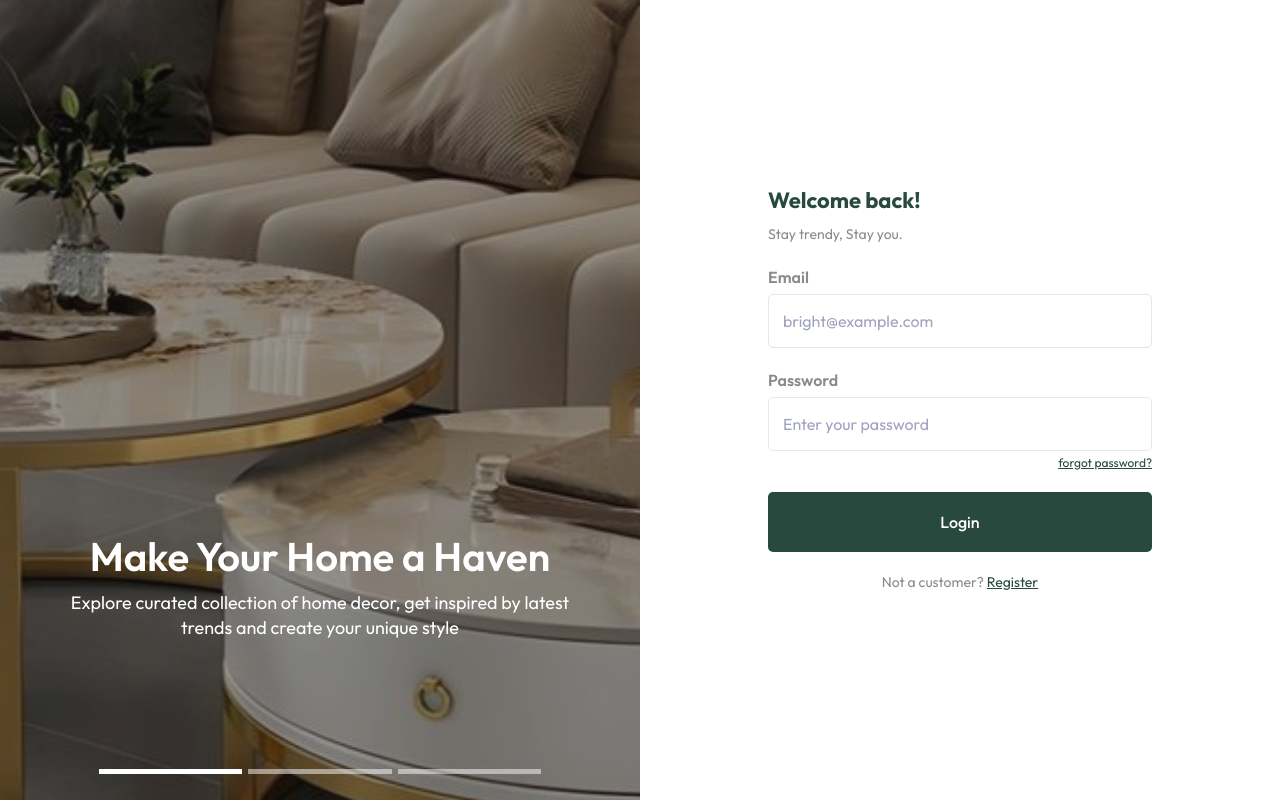
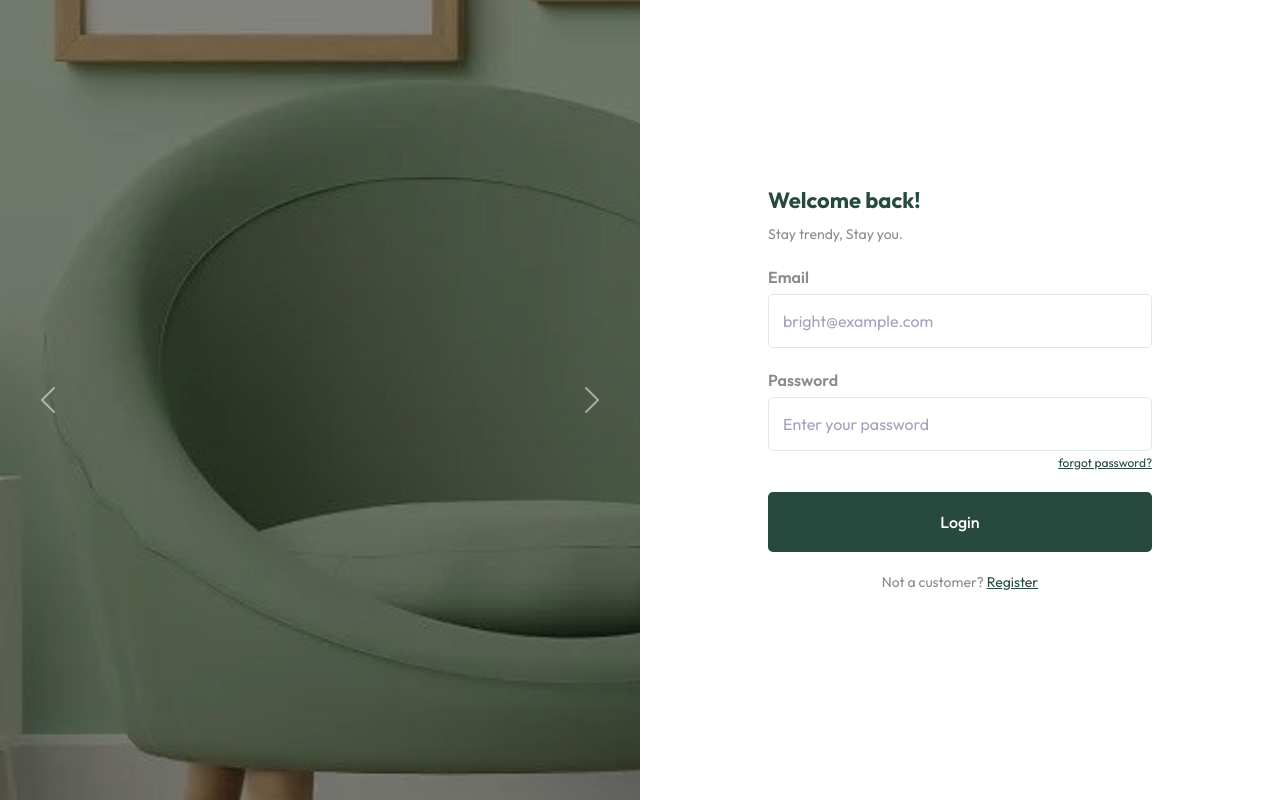
Before and after one commit to Ayodejioladimeji/dEkOR, a Next.js app: page /auth/login in a window 1280 px wide. Built offline with nearby package versions, Linux system fonts and the light colour scheme.

Commit message:
Re-fixed updated on the endpoints.

```diff
--- a/src/components/Products.tsx
+++ b/src/components/Products.tsx
@@ -18,7 +18,7 @@ const Products = () => {
   useEffect(() => {
     const getProducts = async () => {
       const res: any = await GetRequest(
-        `?organization_id=${ORGANISATION_ID}&reverse_sort=false&page=1&size=9&Appid=${APP_ID}&Apikey=${API_KEY}`
+        `/products?organization_id=${ORGANISATION_ID}&reverse_sort=false&page=1&size=9&Appid=${APP_ID}&Apikey=${API_KEY}`
       );
 
       if (res?.status === 200) {
--- a/src/components/SimilarProduct.tsx
+++ b/src/components/SimilarProduct.tsx
@@ -20,7 +20,7 @@ const SimilarProduct = (props: Props) => {
     if (props?.id) {
       const getProducts = async () => {
         const res: any = await GetRequest(
-          `?organization_id=${ORGANISATION_ID}&reverse_sort=false&page=1&size=40&Appid=${APP_ID}&Apikey=${API_KEY}`
+          `/products?organization_id=${ORGANISATION_ID}&reverse_sort=false&page=1&size=40&Appid=${APP_ID}&Apikey=${API_KEY}`
         );
 
         if (res?.status === 200) {
--- a/src/components/TopDeals.tsx
+++ b/src/components/TopDeals.tsx
@@ -27,7 +27,7 @@ const TopDeals = () => {
   useEffect(() => {
     const getProducts = async () => {
       const res: any = await GetRequest(
-        `?organization_id=${ORGANISATION_ID}&reverse_sort=false&page=1&size=9&Appid=${APP_ID}&Apikey=${API_KEY}`
+        `/products?organization_id=${ORGANISATION_ID}&reverse_sort=false&page=1&size=9&Appid=${APP_ID}&Apikey=${API_KEY}`
       );
 
       if (res?.status === 200) {
--- a/src/pages/_app.tsx
+++ b/src/pages/_app.tsx
@@ -17,6 +17,8 @@ export default function App({ Component, pageProps }: AppProps) {
         crossOrigin="anonymous"
       ></Script>
 
+      {/* <Script src="https://cdn.jsdelivr.net/npm/bootstrap@5.1.3/dist/js/bootstrap.bundle.min.js"></Script> */}
+
       <DataProvider>
         <Component {...pageProps} />
       </DataProvider>
--- a/src/pages/auth/login.tsx
+++ b/src/pages/auth/login.tsx
@@ -7,7 +7,6 @@ import Link from "next/link";
 // import { useRouter } from "next/router";
 // import cogoToast from "cogo-toast";
 import Loading from "@/common/loading";
-import Goback from "@/common/Goback";
 import Image from "next/image";
 
 // VALIDATION REGEX
@@ -69,19 +68,19 @@ const Login = () => {
         return (
           <div className="auth">
             <div className="auth-left">
-              <div
-                id="carouselExampleIndicators"
+              {/* <div
+                id="carouselExampleAutoplaying"
                 className="carousel slide"
                 data-bs-ride="carousel"
               >
-                <div className="back bg-danger">
+                <div className="back">
                   <Goback />
                 </div>
 
                 <div className="carousel-indicators">
                   <button
                     type="button"
-                    data-bs-target="#carouselExampleIndicators"
+                    data-bs-target="#carouselExampleAutoplaying"
                     data-bs-slide-to="0"
                     className="active"
                     aria-current="true"
@@ -89,20 +88,20 @@ const Login = () => {
                   ></button>
                   <button
                     type="button"
-                    data-bs-target="#carouselExampleIndicators"
+                    data-bs-target="#carouselExampleAutoplaying"
                     data-bs-slide-to="1"
                     aria-label="Slide 2"
                   ></button>
                   <button
                     type="button"
-                    data-bs-target="#carouselExampleIndicators"
+                    data-bs-target="#carouselExampleAutoplaying"
                     data-bs-slide-to="2"
                     aria-label="Slide 3"
                   ></button>
                 </div>
 
                 <div className="carousel-inner">
-                  <div className="carousel-item active">
+                  <div className="carousel-item active" data-bs-interval="500">
                     <Image
                       src="/images/hero7.svg"
                       className="d-block w-100"
@@ -159,6 +158,66 @@ const Login = () => {
                     </div>
                   </div>
                 </div>
+              </div> */}
+
+              <div
+                id="carouselExampleRide"
+                className="carousel slide"
+                data-bs-ride="true"
+              >
+                <div className="carousel-inner">
+                  <div className="carousel-item active">
+                    <Image
+                      src="/images/hero1.svg"
+                      className="d-block w-100"
+                      alt="..."
+                      width={100}
+                      height={100}
+                    />
+                  </div>
+                  <div className="carousel-item">
+                    <Image
+                      src="/images/hero2.svg"
+                      className="d-block w-100"
+                      alt="..."
+                      width={100}
+                      height={100}
+                    />
+                  </div>
+                  <div className="carousel-item">
+                    <Image
+                      src="/images/hero3.svg"
+                      className="d-block w-100"
+                      alt="..."
+                      width={100}
+                      height={100}
+                    />
+                  </div>
+                </div>
+                <button
+                  className="carousel-control-prev"
+                  type="button"
+                  data-bs-target="#carouselExampleRide"
+                  data-bs-slide="prev"
+                >
+                  <span
+                    className="carousel-control-prev-icon"
+                    aria-hidden="true"
+                  ></span>
+                  <span className="visually-hidden">Previous</span>
+                </button>
+                <button
+                  className="carousel-control-next"
+                  type="button"
+                  data-bs-target="#carouselExampleRide"
+                  data-bs-slide="next"
+                >
+                  <span
+                    className="carousel-control-next-icon"
+                    aria-hidden="true"
+                  ></span>
+                  <span className="visually-hidden">Next</span>
+                </button>
               </div>
             </div>
 
--- a/src/pages/product/[slug].tsx
+++ b/src/pages/product/[slug].tsx
@@ -36,7 +36,7 @@ const Product = () => {
     if (slug) {
       const getProduct = async () => {
         const res: any = await GetRequest(
-          `?organization_id=${ORGANISATION_ID}&reverse_sort=false&page=1&size=40&Appid=${APP_ID}&Apikey=${API_KEY}`
+          `/products?organization_id=${ORGANISATION_ID}&reverse_sort=false&page=1&size=40&Appid=${APP_ID}&Apikey=${API_KEY}`
           // `/products/${slug}?organization_id=${ORGANISATION_ID}&reverse_sort=false&page=1&size=40&Appid=${APP_ID}&Apikey=${API_KEY}`
         );
 
--- a/src/pages/product/index.tsx
+++ b/src/pages/product/index.tsx
@@ -27,7 +27,7 @@ const AllProducts = () => {
     if (router.isReady) {
       const getProducts = async () => {
         const res: any = await GetRequest(
-          `?organization_id=${ORGANISATION_ID}&reverse_sort=false&page=${
+          `/products?organization_id=${ORGANISATION_ID}&reverse_sort=false&page=${
             page === undefined ? currentPage : page
           }&size=${PageSize}&Appid=${APP_ID}&Apikey=${API_KEY}`
         );
--- a/src/styles/global/__colors.scss
+++ b/src/styles/global/__colors.scss
@@ -10,3 +10,4 @@ $border-color: #e1e6ef;
 // $border-color: #faf7f2;
 $light-color: #1010107c;
 $hover-color: #27493eb2;
+$red-color:red;
--- a/src/styles/pages/__login.scss
+++ b/src/styles/pages/__login.scss
@@ -10,7 +10,7 @@
     width: 50%;
 
     .carousel {
-      position:relative;
+      position: relative;
 
       .back {
         position: absolute;
@@ -27,6 +27,7 @@
         font-size: 14px;
         cursor: pointer;
         transition: $transitions;
+        z-index:100;
 
         .bi {
           color: $white;
@@ -38,10 +39,10 @@
       }
 
       .carousel-indicators {
-          position:absolute;
-          bottom:0;
-          text-align:left;
-          margin:0 left;
+        position: absolute;
+        bottom: 35%;
+        text-align: left;
+        margin: 0 left;
 
         button {
           height: 5px;
@@ -77,9 +78,9 @@
 
         .contents {
           position: absolute;
-            bottom: 20%;
+          bottom: 50%;
           z-index: 2;
-            text-align:center;
+          text-align: center;
 
           @media (max-width: 991px) {
             width: 100%;
@@ -101,7 +102,7 @@
           p {
             @include body-text(18px, 400, $white);
             line-height: 25px;
-              padding:0 50px;
+            padding: 0 50px;
 
             @media (max-width: 500px) {
               font-size: 14px;
@@ -111,8 +112,6 @@
         }
       }
     }
-
-
 
     .image-box {
       img {
@@ -127,8 +126,6 @@
       height: 100%;
       object-fit: cover;
     }
-
-
   }
 
   .auth-right {
@@ -173,6 +170,10 @@
         input {
           @include input($border-color);
           width: 100%;
+
+          &:focus{
+            border:1px solid $primary-color
+          }
         }
 
         .phoneinput input {
@@ -192,7 +193,7 @@
         }
 
         .input_feedback {
-          color: red;
+          color: $red-color;
           margin-top: 5px;
           font-size: 12px;
           margin-bottom: 0px;
@@ -204,43 +205,6 @@
           width: 100%;
         }
       }
-    }
-
-    .reg {
-      margin-top: 10px;
-      text-align: center;
-    }
-
-    .input_feed {
-      color: var(--text-color);
-      margin-top: 5px;
-      font-size: 9px;
-      margin-bottom: 0px;
-    }
-
-    .validate {
-      padding: 10px;
-      background: blue;
-      margin: 5px 0;
-    }
-
-    .validate p {
-      font-size: var(--font-smalling);
-      margin-bottom: 5px;
-    }
-
-    .signup-cancel {
-      position: absolute;
-      top: 1%;
-      right: -6%;
-      background: var(--white-color);
-      display: flex;
-      align-items: center;
-      justify-content: center;
-      height: 40px;
-      width: 40px;
-      border-radius: 50%;
-      cursor: pointer;
     }
   }
 }
```
Also changed, not shown: src/components/Navbar.tsx (+6 -6 lines). Lines whose indentation alone changed are shown as unchanged.
